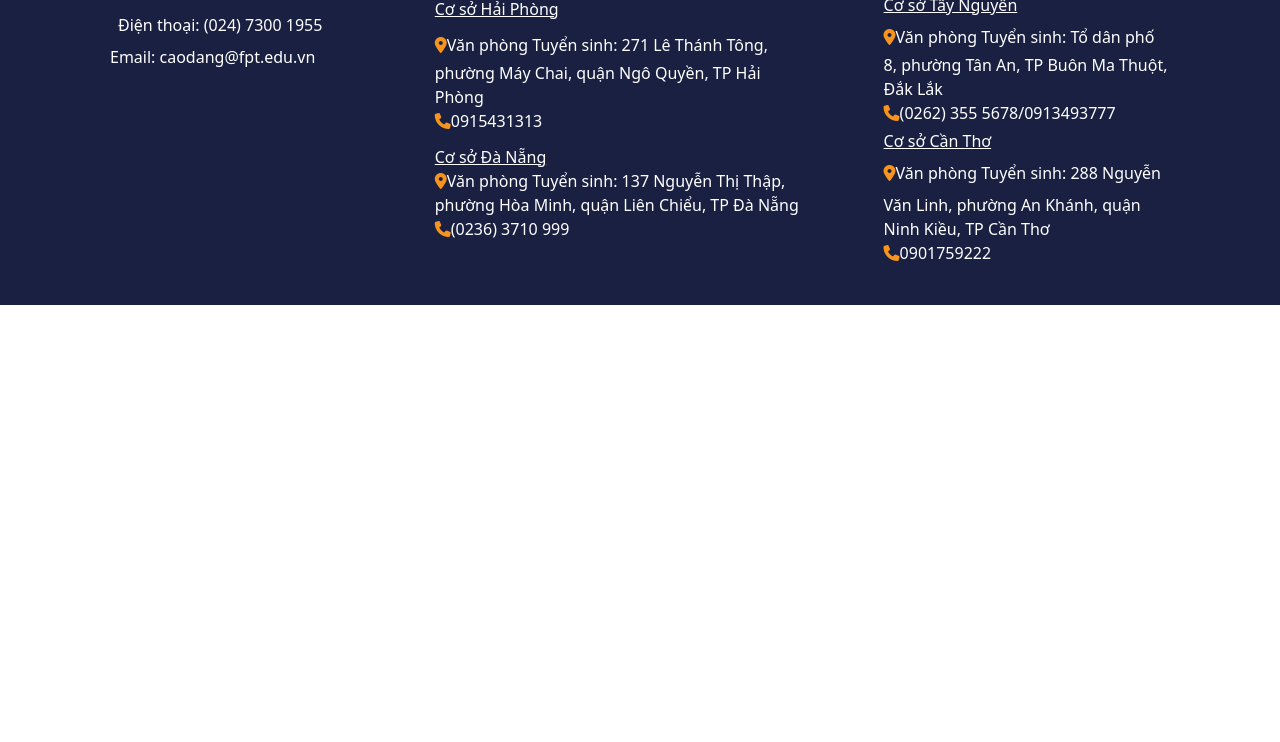
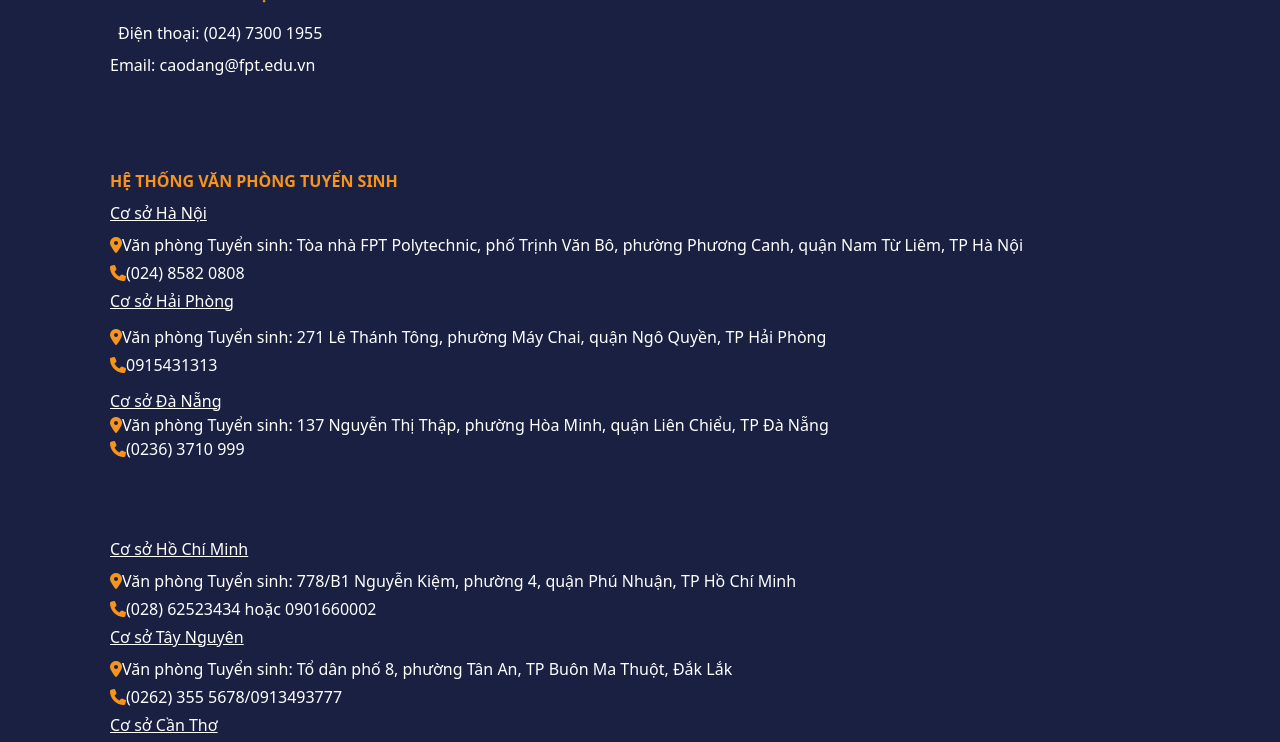
Before and after one commit to thanhbui1234/assignment-tkw2, a website: page index.html in a window 1280 px wide. Shown: the part 2726-3468 px from the top of the page. Before the commit the page ends 3031 px from the top, so only its background shows below. Drawn offline with nearby package versions, Linux system fonts and the light colour scheme.

Commit message:
finishhhhhh

```diff
--- a/index.html
+++ b/index.html
@@ -615,7 +615,7 @@
 
     <!-- footer -->
     <div
-      class="bg-[#192041] border-t-8 border-[#f7941d] pb-10 px-2 md:gap-10 pt-20 md:px-[110px] mt-28 flex flex-col md:lg:flex-row lg:gap-20 lg:flex-row"
+      class="bg-[#192041] border-t-8 border-[#f7941d] pb-10 px-2 pt-20 md:px-[110px] mt-28 gap-y-6 grid md:gap-12 md:grid-rows-3"
     >
       <div>
         <img src="/img/logo_footer.png" alt="" />
```
Also changed, not shown: test.html (+1 -1 lines).
